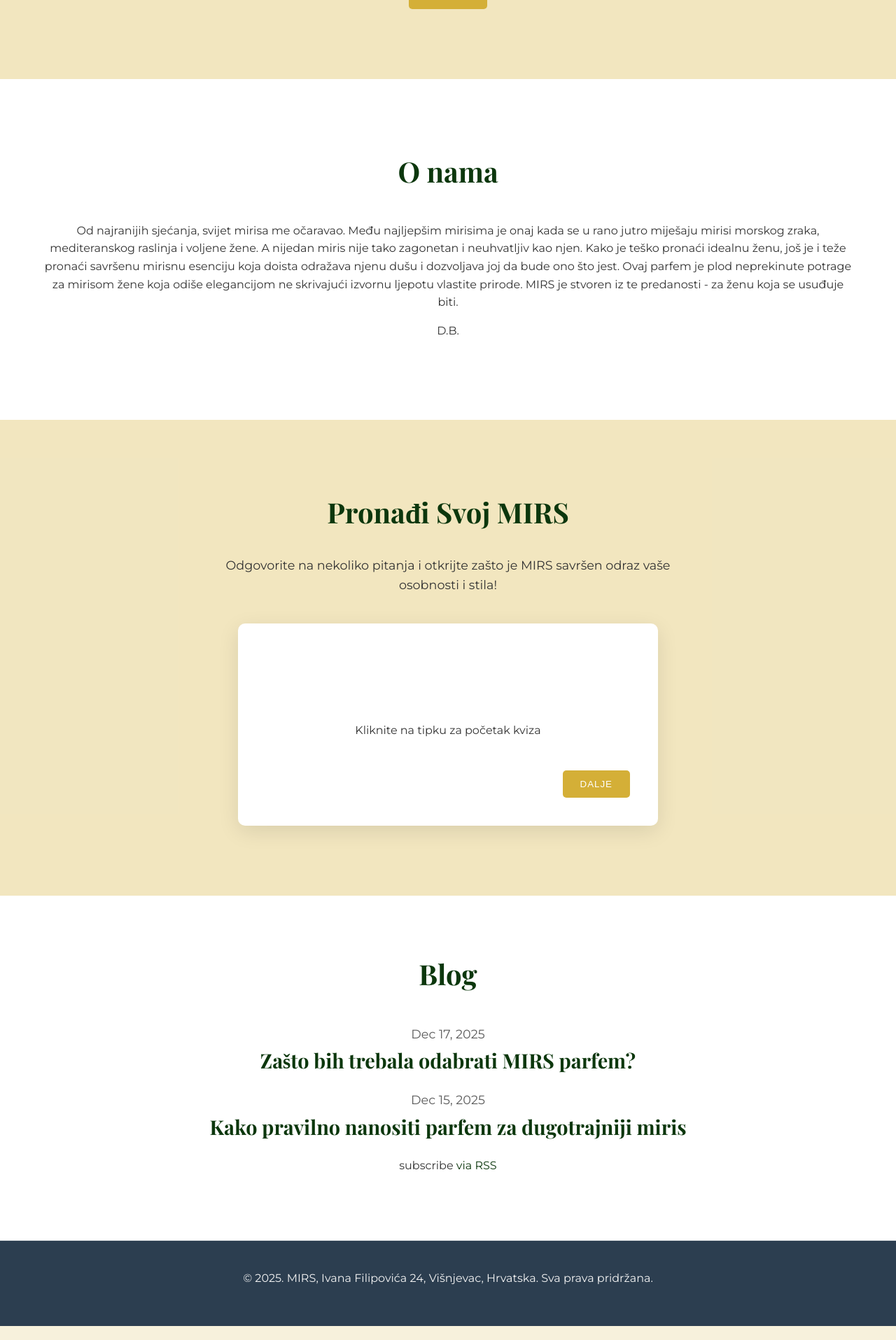
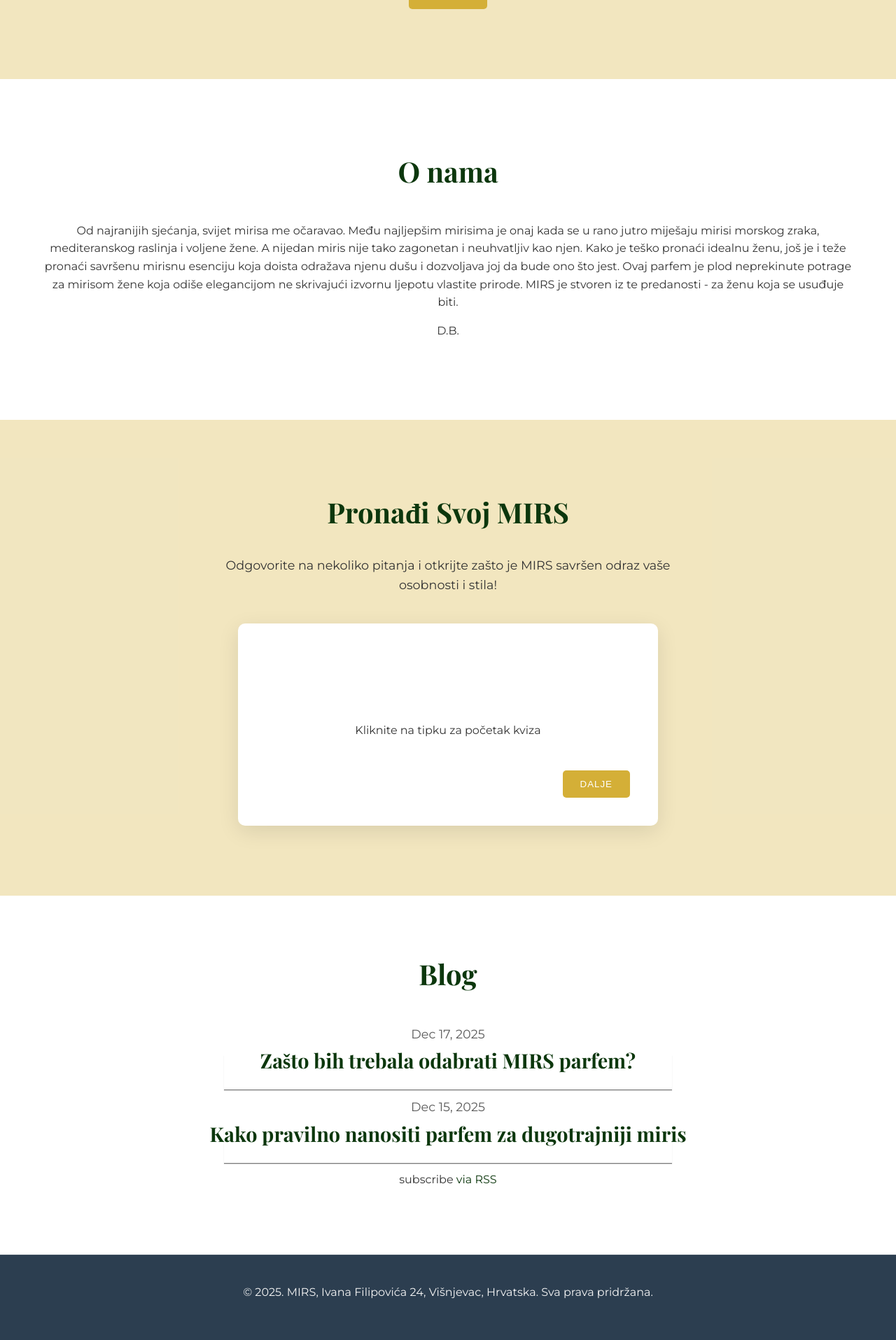
Before and after one commit to banovotz/mirs, a Jekyll site: the page built from index.html, in a window 1280 px wide. Shown: the part 3664-5579 px from the top of the page at 70% size. Built offline with Jekyll 4.4.1, drawn with Linux system fonts in a browser that asks for light colours; comment, search, counter and statistics services are not loaded.

Commit message:
Blog bordering style

```diff
--- a/_layouts/home.html
+++ b/_layouts/home.html
@@ -3,7 +3,6 @@
 ---
 
 <div class="home">
-
 
   {{ content }}
 
@@ -23,6 +22,7 @@
         {%- if site.show_excerpts -%}
           {{ post.excerpt }}
         {%- endif -%}
+        <hr>
       </li>
       {%- endfor -%}
     </ul>
--- a/assets/css/style.css
+++ b/assets/css/style.css
@@ -958,3 +958,15 @@
     background-color: white;
     text-align: center;
 }
+
+hr {
+  border:none;
+  height: 1px;
+ 	width: 50%;
+	height: 50px;
+	margin-top: 0;
+	border-bottom: 1px solid #333333ac;
+
+	box-shadow: 0 1px 1px -0px #bbbbbb7d;
+  margin: -50px auto 10px;
+}
```
